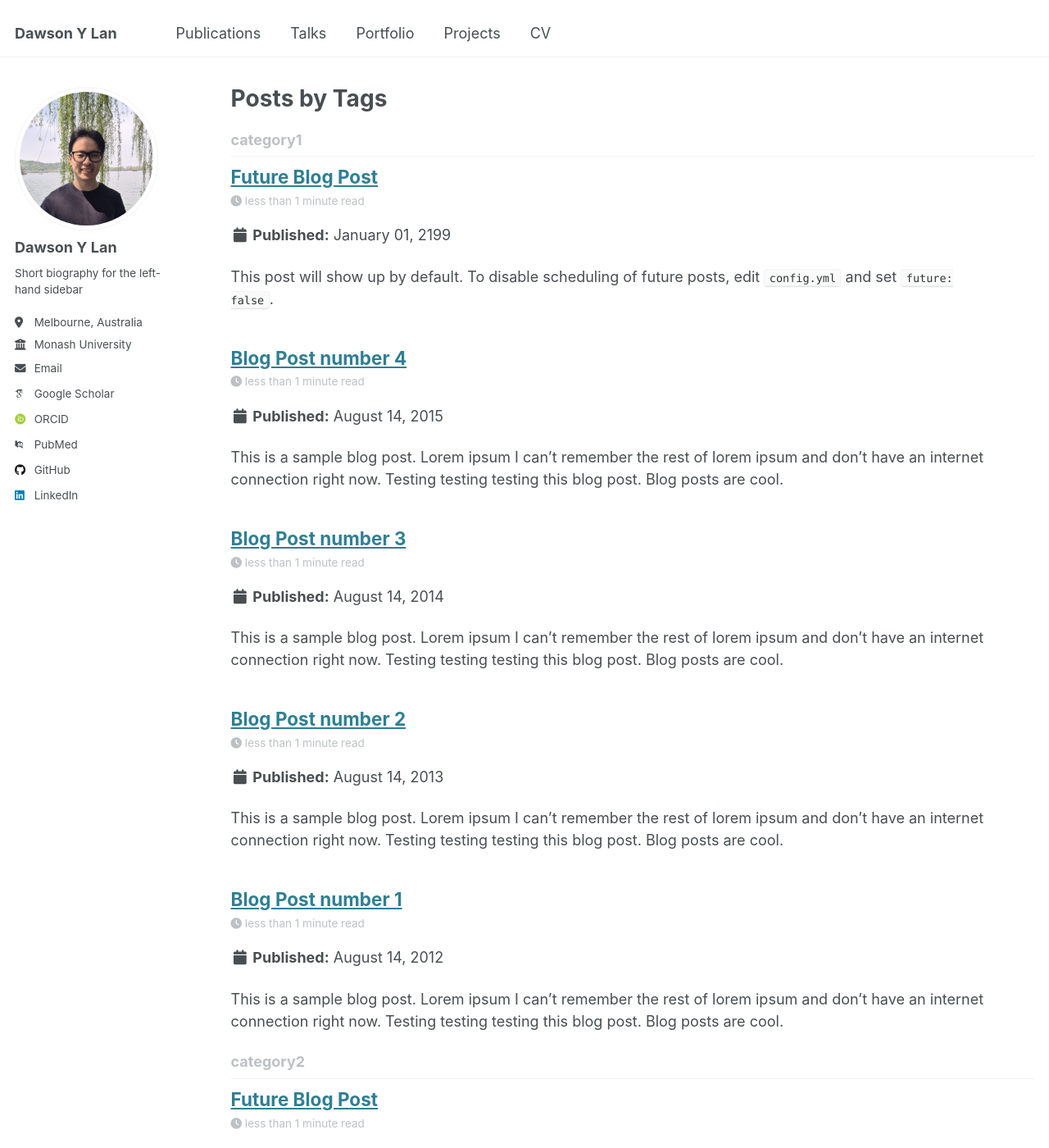
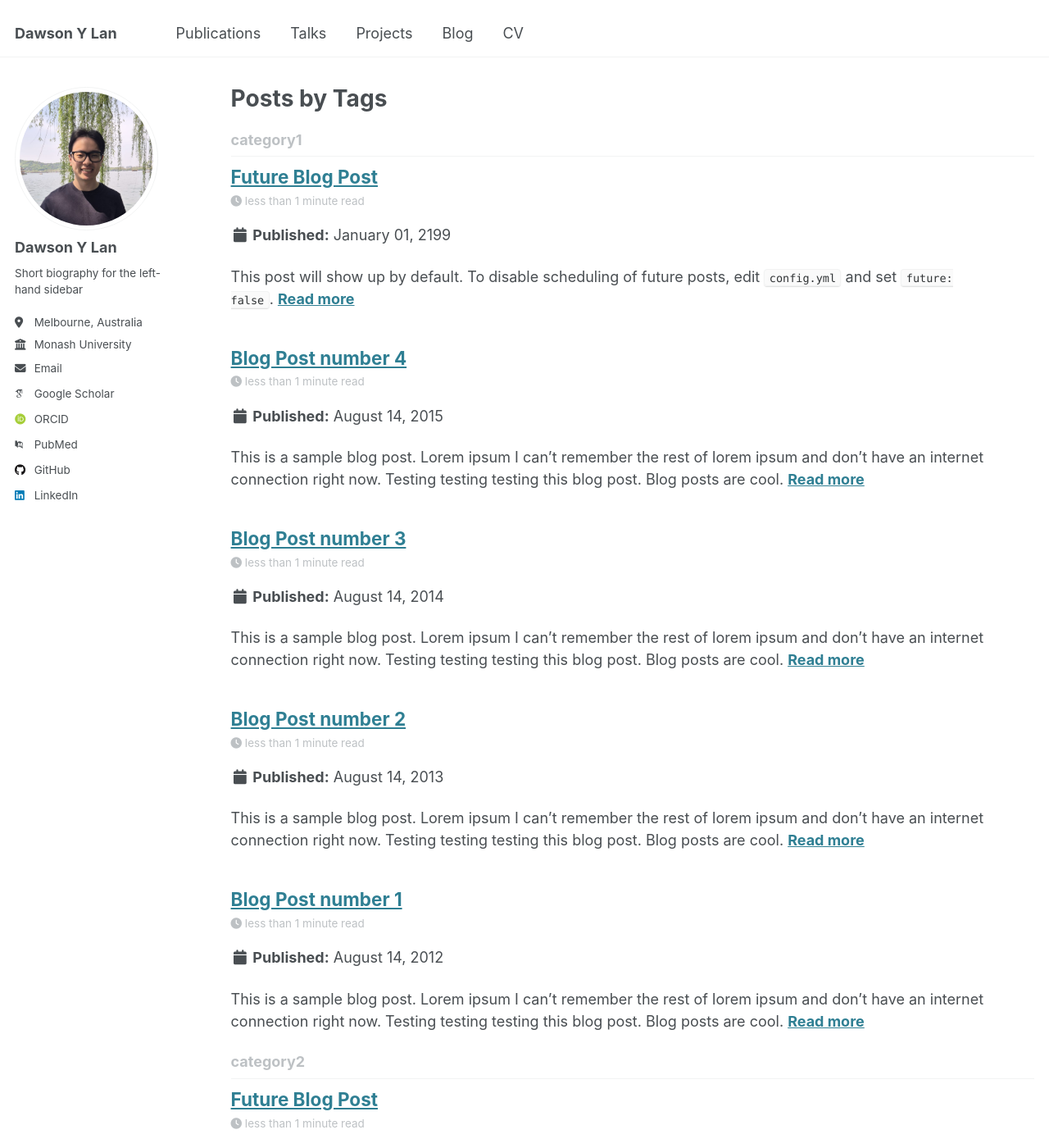
Before and after one commit to AnEvilBurrito/anevilburrito.github.io, a Jekyll site: the page built from _pages/tag-archive.html, in a window 1280 px wide and 1400 px high. Shown: the whole window at 82% size. Built offline with Jekyll 4.4.1, drawn with Linux system fonts in a browser that asks for light colours; some web fonts are replaced; some of the changed text lies outside the part shown.

Commit message:
update: enable blog, local testing for gemfile

```diff
--- a/Gemfile
+++ b/Gemfile
@@ -11,5 +11,5 @@ end
 
 gem 'github-pages'
 # enable below for testing github-pages locally
-# gem 'tzinfo', '~> 2.0'
-# gem 'tzinfo-data', platforms: [:mingw, :mswin, :x64_mingw, :jruby]
+gem 'tzinfo', '~> 2.0'
+gem 'tzinfo-data', platforms: [:mingw, :mswin, :x64_mingw, :jruby]
--- a/_config.yml
+++ b/_config.yml
@@ -89,7 +89,7 @@ teaser                   :  # filename of teaser fallback teaser image placed in
 breadcrumbs              : false # true, false (default)
 words_per_minute         : 160
 future                   : true
-read_more                : "disabled" # if enabled, adds "Read more" links to excerpts
+read_more                : "enabled" # if enabled, adds "Read more" links to excerpts
 talkmap_link             : false      #change to true to add link to talkmap on talks page
 comments:
   provider               : # false (default), "disqus", "discourse", "facebook", "google-plus", "staticman", "custom"
--- a/_data/navigation.yml
+++ b/_data/navigation.yml
@@ -11,11 +11,11 @@ main:
   - title: "Talks"
     url: /talks/
 
-  - title: "Portfolio"
-    url: /portfolio/
-
   - title: "Projects"
     url: /projects/
 
+  - title: "Blog"
+    url: /blog/
+
   - title: "CV"
     url: /cv/
```
Also changed, not shown: _pages/blog.md (added, +10 -0 lines).
